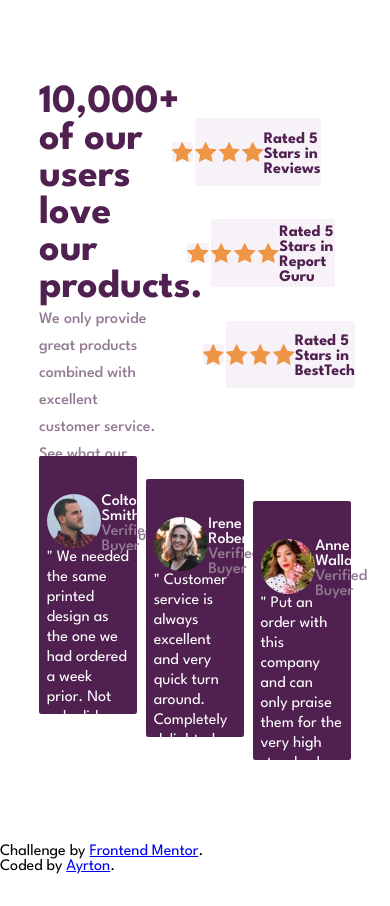
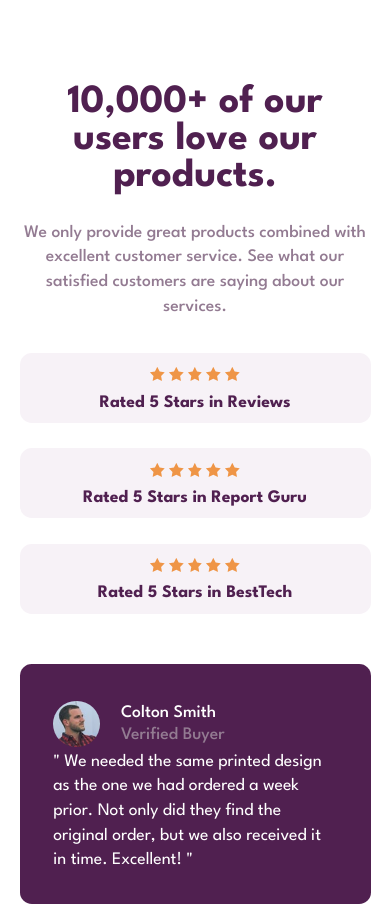
Before and after one commit to ayrtton/social-proof-section, a React (Vite) app: page / in a window 390 px wide. Shown: the top 906 px of the page. Built offline with nearby package versions, Linux system fonts and the light colour scheme.

Commit message:
Style the main section for mobile devices

```diff
--- a/src/assets/css/main.css
+++ b/src/assets/css/main.css
@@ -5,6 +5,111 @@
   box-sizing: border-box;
 }
 
+@media (max-width: 1000px) {
+  body main {
+    display: flex;
+    height: auto;
+    width: auto;
+    flex-direction: column;
+    justify-content: space-between;
+    align-items: center;
+    padding: 10vh 0 5vh;
+  }
+  body main .service-presentation {
+    display: flex;
+    height: auto;
+    width: min(600px, 100%);
+    flex-direction: column;
+    justify-content: flex-start;
+    align-items: normal;
+  }
+  body main .service-presentation__text {
+    display: flex;
+    height: auto;
+    width: 100%;
+    flex-direction: column;
+    justify-content: space-evenly;
+    align-items: center;
+    text-align: center;
+  }
+  body main .service-presentation__text-content {
+    width: min(450px, 90%);
+    font-size: 1.1rem;
+    margin: 3vh 0 4vh 0;
+    line-height: 140%;
+  }
+  body main .service-presentation__ratings {
+    width: 100%;
+    gap: 3vh;
+  }
+  body main .service-presentation__rating {
+    display: flex;
+    height: 70px;
+    width: min(450px, 90%);
+    flex-direction: column;
+    justify-content: space-evenly;
+    align-items: center;
+    align-self: center !important;
+    border-radius: 1.4vh;
+    padding: 1vh 0;
+  }
+  body main .service-presentation__rating-stars {
+    width: 50%;
+    gap: 1vw;
+  }
+  body main .service-presentation__rating-stars img {
+    height: 55%;
+  }
+  body main .service-presentation__rating-text {
+    display: flex;
+    height: 100%;
+    width: 100%;
+    flex-direction: row;
+    justify-content: center;
+    align-items: center;
+    font-size: 1.1rem;
+  }
+  body main .service-reviews {
+    display: flex;
+    height: auto;
+    width: auto;
+    flex-direction: column;
+    justify-content: flex-start;
+    align-items: normal;
+    margin: 6vh 0 0 0;
+    gap: 3vh;
+  }
+  body main .service-reviews .reviewer {
+    display: flex;
+    height: 240px;
+    width: min(450px, 90%);
+    flex-direction: column;
+    justify-content: space-between;
+    align-items: normal;
+    align-self: center !important;
+    border-radius: 1.4vh;
+    padding: 4vh;
+  }
+  body main .service-reviews .reviewer__profile {
+    gap: 2.5vh;
+  }
+  body main .service-reviews .reviewer__profile-image {
+    height: 90%;
+    align-self: center;
+  }
+  body main .service-reviews .reviewer__profile-name, body main .service-reviews .reviewer__profile-description {
+    font-size: 1.1rem;
+  }
+  body main .service-reviews .reviewer__text {
+    line-height: 140%;
+    font-size: 1.1rem;
+  }
+}
+@media (max-width: 360px) {
+  body main .service-reviews .reviewer__text {
+    line-height: 120%;
+  }
+}
 body {
   font-family: "League Spartan", sans-serif;
 }
@@ -14,9 +119,8 @@ main {
   height: 100vh;
   width: auto;
   flex-direction: column;
-  justify-content: flex-start;
+  justify-content: space-between;
   align-items: normal;
-  justify-content: space-between;
   padding: 10vh 10vw;
 }
 main .service-presentation {
@@ -43,11 +147,11 @@ main .service-presentation__text-title {
 main .service-presentation__text-content {
   width: 75%;
   color: hsl(303, 10%, 53%);
-  line-height: 3.2vh;
-  font-size: clamp(1rem, 1.2vw, 2.3rem);
+  line-height: 120%;
+  font-size: clamp(0.85rem, 1.2vw, 2.3rem);
   font-weight: 500;
 }
-main .service-presentation__rating {
+main .service-presentation__ratings {
   display: flex;
   height: auto;
   width: 50%;
@@ -55,7 +159,7 @@ main .service-presentation__rating {
   justify-content: space-evenly;
   align-items: normal;
 }
-main .service-presentation__rating * {
+main .service-presentation__rating {
   display: flex;
   height: 20%;
   width: 80%;
@@ -63,28 +167,35 @@ main .service-presentation__rating * {
   justify-content: space-evenly;
   align-items: center;
   background-color: hsl(300, 24%, 96%);
-  font-size: clamp(1rem, 1.2vw, 2.3rem);
+  font-size: clamp(0.85rem, 1.2vw, 2.3rem);
   border-radius: 0.6vw;
 }
-main .service-presentation__rating-2 {
+main .service-presentation__rating:nth-child(2) {
   align-self: center;
 }
-main .service-presentation__rating-3 {
+main .service-presentation__rating:nth-child(3) {
   align-self: flex-end;
 }
 main .service-presentation__rating-stars {
+  display: flex;
   height: 100%;
-  width: 55%;
+  width: 40%;
+  flex-direction: row;
   justify-content: center;
+  align-items: center;
   gap: 0.5vw;
 }
 main .service-presentation__rating-stars img {
-  height: 30%;
+  height: 25%;
   width: auto;
 }
 main .service-presentation__rating-text {
+  display: flex;
   height: 100%;
+  width: 60%;
+  flex-direction: row;
   justify-content: left;
+  align-items: center;
   padding-top: 0.5vh;
   font-weight: 700;
   color: hsl(300, 43%, 22%);
@@ -120,8 +231,9 @@ main .service-reviews .reviewer__profile {
   height: 30%;
   width: auto;
   flex-direction: row;
-  justify-content: space-between;
+  justify-content: flex-start;
   align-items: normal;
+  gap: 1.4vw;
 }
 main .service-reviews .reviewer__profile-image {
   border-radius: 50%;
@@ -129,13 +241,13 @@ main .service-reviews .reviewer__profile-image {
 main .service-reviews .reviewer__profile-info {
   display: flex;
   height: auto;
-  width: 80%;
+  width: auto;
   flex-direction: column;
   justify-content: space-evenly;
   align-items: normal;
 }
 main .service-reviews .reviewer__profile-name, main .service-reviews .reviewer__profile-description {
-  font-size: clamp(1rem, 1.2vw, 2.3rem);
+  font-size: clamp(0.85rem, 1.2vw, 2.3rem);
   font-weight: 500;
 }
 main .service-reviews .reviewer__profile-description {
@@ -143,5 +255,5 @@ main .service-reviews .reviewer__profile-description {
 }
 main .service-reviews .reviewer__text {
   line-height: 125%;
-  font-size: clamp(1rem, 1.2vw, 2.3rem);
+  font-size: clamp(0.85rem, 1.2vw, 2.3rem);
 }/*# sourceMappingURL=main.css.map */
--- a/src/assets/sass/_config.scss
+++ b/src/assets/sass/_config.scss
@@ -7,7 +7,7 @@ $light_grayish_magenta: hsl(300, 24%, 96%);
 $white: hsl(0, 0%, 100%);
 
 $h1_font_size: clamp(2.5rem, 3.5vw, 6.5rem);
-$p_font_size: clamp(1rem, 1.2vw, 2.3rem);
+$p_font_size: clamp(.85rem, 1.2vw, 2.3rem);
 
 $font_weight_01: 400;
 $font_weight_02: 500;
--- /dev/null
+++ b/src/assets/sass/_media-queries.scss
@@ -0,0 +1,91 @@
+@media (max-width: 1000px) {
+    body main {
+        @include flexbox(auto, auto, column, space-between, center);
+        padding: 10vh 0 5vh;
+
+        .service-presentation {
+            @include flexbox(auto, min(600px, 100%), column);
+
+            &__text {
+                @include flexbox(auto, 100%, column, space-evenly, center);
+                text-align: center;
+
+                &-content {
+                    width: min(450px, 90%);
+                    font-size: 1.1rem;
+                    margin: 3vh 0 4vh 0;
+                    line-height: 140%;
+                }
+            }
+
+            &__ratings {
+                width: 100%;
+                gap: 3vh;
+            }
+
+            &__rating {
+                @include flexbox(70px, min(450px, 90%), column, space-evenly, center);
+                align-self: center !important;
+                border-radius: 1.4vh;
+                padding: 1vh 0;
+
+                &-stars {
+                    width: 50%;
+                    gap: 1vw;
+
+                    img {
+                        height: 55%;
+                    }
+                }
+
+                &-text {
+                    @include flexbox(100%, 100%, row, center, center);
+                    font-size: 1.1rem;
+                }
+            }
+        }
+
+        .service-reviews {
+            @include flexbox(auto, auto, column);
+            margin: 6vh 0 0 0;
+            gap: 3vh;
+
+            .reviewer {
+                @include flexbox(240px, min(450px, 90%), column, space-between);
+                align-self: center !important;
+                border-radius: 1.4vh;
+                padding: 4vh;
+
+                &__profile {
+                    gap: 2.5vh;
+
+                    &-image {
+                        height: 90%;
+                        align-self: center;
+                    }
+
+                    &-name, &-description {
+                        font-size: 1.1rem;
+                    }
+                }
+
+                &__text {
+                    line-height: 140%;
+                    font-size: 1.1rem;
+                }
+            }
+        }
+    }
+}
+
+@media (max-width: 360px) {
+    body main {
+        .service-reviews {
+            .reviewer {
+                &__text {
+                    line-height: 120%;
+                }
+            }
+        }
+    }
+}
--- a/src/assets/sass/main.scss
+++ b/src/assets/sass/main.scss
@@ -1,12 +1,11 @@
-@import './config', './mixins';
+@import './config', './mixins', './media-queries';
 
 body {
     font-family: 'League Spartan', sans-serif;
 }
 
 main {
-    @include flexbox(100vh, auto, column);
-    justify-content: space-between;
+    @include flexbox(100vh, auto, column, space-between);
     padding: 10vh 10vw;
 
     .service-presentation {
@@ -24,45 +23,42 @@ main {
             &-content {
                 width: 75%;
                 color: $dark_grayish_magenta;
-                line-height: 3.2vh;
+                line-height: 120%;
                 font-size: $p_font_size;
                 font-weight: $font_weight_02;
             }
         }
 
+        &__ratings {
+            @include flexbox(auto, 50%, column, space-evenly);
+        }
+
         &__rating {
-            @include flexbox(auto, 50%, column, space-evenly);
+            @include flexbox(20%, 80%, row, space-evenly, center);
+            background-color: $light_grayish_magenta;
+            font-size: $p_font_size;
+            border-radius: $default_border_radius;
 
-            * {
-                @include flexbox(20%, 80%, row, space-evenly, center);
-                background-color: $light_grayish_magenta;
-                font-size: $p_font_size;
-                border-radius: $default_border_radius;
-            }
-
-            &-2 {
+            &:nth-child(2) {
                 align-self: center;
             }
 
-            &-3 {
+            &:nth-child(3) {
                 align-self: flex-end;
             }
 
             &-stars {
-                height: 100%;
-                width: 55%;
-                justify-content: center;
+                @include flexbox(100%, 40%, row, center, center);
                 gap: .5vw;
 
                 img {
-                    height: 30%;
+                    height: 25%;
                     width: auto;
                 }
             }
 
             &-text {
-                height: 100%;
-                justify-content: left;
+                @include flexbox(100%, 60%, row, left, center);
                 padding-top: .5vh;
                 font-weight: $font_weight_03;
                 color: $very_dark_magenta;
@@ -89,14 +85,15 @@ main {
             }
 
             &__profile {
-                @include flexbox(30%, auto, row, space-between);
+                @include flexbox(30%, auto, row);
+                gap: 1.4vw;
 
                 &-image {
                     border-radius: 50%;
                 }
 
                 &-info {
-                    @include flexbox(auto, 80%, column, space-evenly);
+                    @include flexbox(auto, auto, column, space-evenly);
                 }
 
                 &-name, &-description {
--- a/src/components/Main.jsx
+++ b/src/components/Main.jsx
@@ -13,8 +13,8 @@ function Main() {
                     excellent customer service. See what our satisfied customers are saying about our
                     services.</p>
                 </div>
-                <div className="service-presentation__rating">
-                    <div className="service-presentation__rating-1">
+                <div className="service-presentation__ratings">
+                    <div className="service-presentation__rating">
                         <div className="service-presentation__rating-stars">
                             <img src={star} alt="" /><img src={star} alt="" /><img src={star} alt="" />
                             <img src={star} alt="" /><img src={star} alt="" />
@@ -23,7 +23,7 @@ function Main() {
                             Rated 5 Stars in Reviews
                         </div>
                     </div>
-                    <div className="service-presentation__rating-2">
+                    <div className="service-presentation__rating">
                         <div className="service-presentation__rating-stars">
                             <img src={star} alt="" /><img src={star} alt="" /><img src={star} alt="" />
                             <img src={star} alt="" /><img src={star} alt="" />
@@ -32,7 +32,7 @@ function Main() {
                             Rated 5 Stars in Report Guru
                         </div>
                     </div>
-                    <div className="service-presentation__rating-3">
+                    <div className="service-presentation__rating">
                         <div className="service-presentation__rating-stars">
                             <img src={star} alt="" /><img src={star} alt="" /><img src={star} alt="" />
                             <img src={star} alt="" /><img src={star} alt="" />
```
Also changed, not shown: 1 other file (tests, documents, lock files or other folders).
